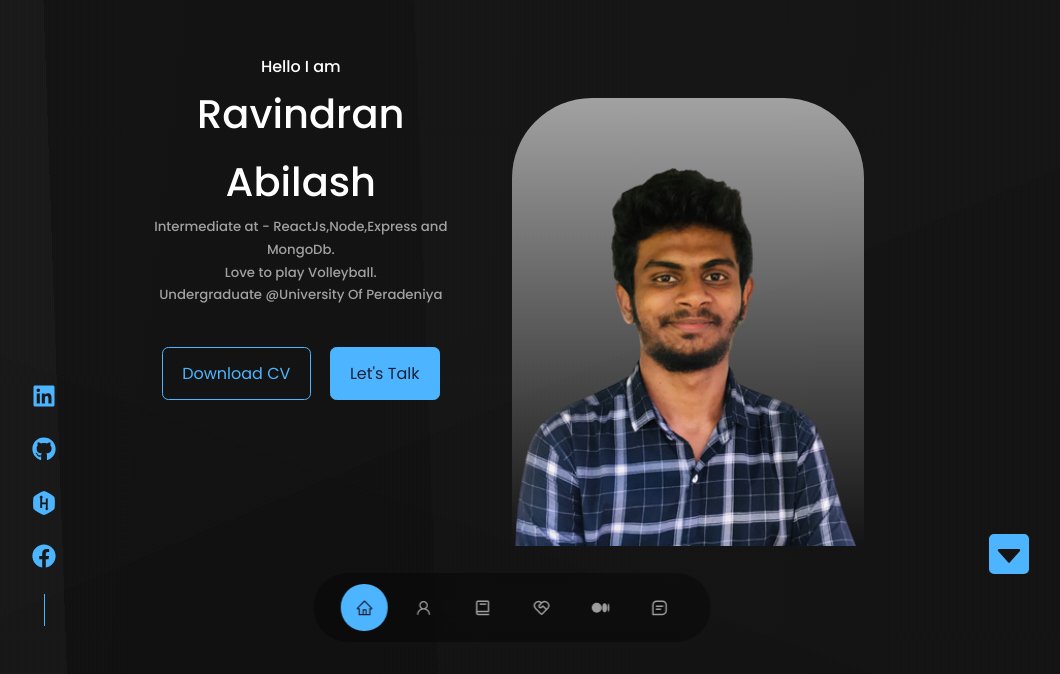
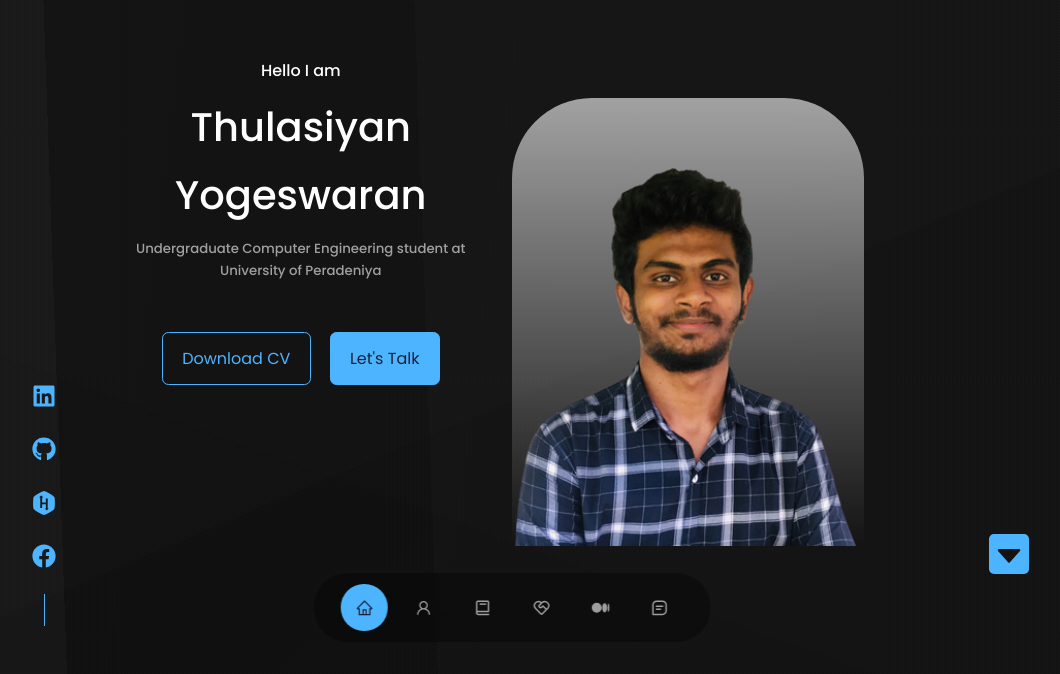
Before and after one commit to SyThulasi/MyPortfolio, a React (Create React App) app: page / in a window 1280 px wide. Shown: the part 126-800 px from the top of the page, without its empty margins (128-1188 px from the left). Built offline with nearby package versions, Linux system fonts and the light colour scheme.

Commit message:
home page edited

```diff
--- a/src/componentes/header/Header.jsx
+++ b/src/componentes/header/Header.jsx
@@ -15,9 +15,8 @@ const Header=()=>{
                 <div className="sub__container">
                 <div className="details__container">
                     <h4>Hello I am</h4>
-                    <h1>Ravindran Abilash</h1>
-                    <h5 className="text-light heading1">Intermediate at - ReactJs,Node,Express and MongoDb.<br/> Love to play Volleyball.
-                        <br/>Undergraduate @University Of Peradeniya</h5>
+                    <h1>Thulasiyan Yogeswaran</h1>
+                    <h5 className="text-light heading1">Undergraduate Computer Engineering student at <br/>University of Peradeniya</h5>
                     <CTA/>
                     <HeaderSocials/>
                 </div>
--- a/src/componentes/header/HeaderSocials.jsx
+++ b/src/componentes/header/HeaderSocials.jsx
@@ -9,10 +9,10 @@ const HeaderSocials = () =>{
     return(
         <div className="header__socials">
 
-            <a href="https://www.linkedin.com/in/ravindran-abilash/" target="_blank"><FaLinkedin/></a>
-            <a href="https://github.com/RavindranAbilash" target="_blank"><FaGithub/></a>
-            <a href="https://www.hackerrank.com/e18_Abilash" target="_blank"><FaHackerrank/></a>
-            <a href="https://www.facebook.com/ravindran.abilash.7/" target="_blank"><FaFacebook/></a>
+            <a href="https://www.linkedin.com/in/thulasiyan-yogeswaran-5ba1221a4/" target="_blank"><FaLinkedin/></a>
+            <a href="https://github.com/SyThulasi" target="_blank"><FaGithub/></a>
+            <a href="https://www.hackerrank.com/Sy_Thulasi" target="_blank"><FaHackerrank/></a>
+            <a href="https://www.facebook.com/S.Y.THULA/" target="_blank"><FaFacebook/></a>
         </div>
     )
 }
```
Also changed, not shown: src/assets/thulasi.png (added).
